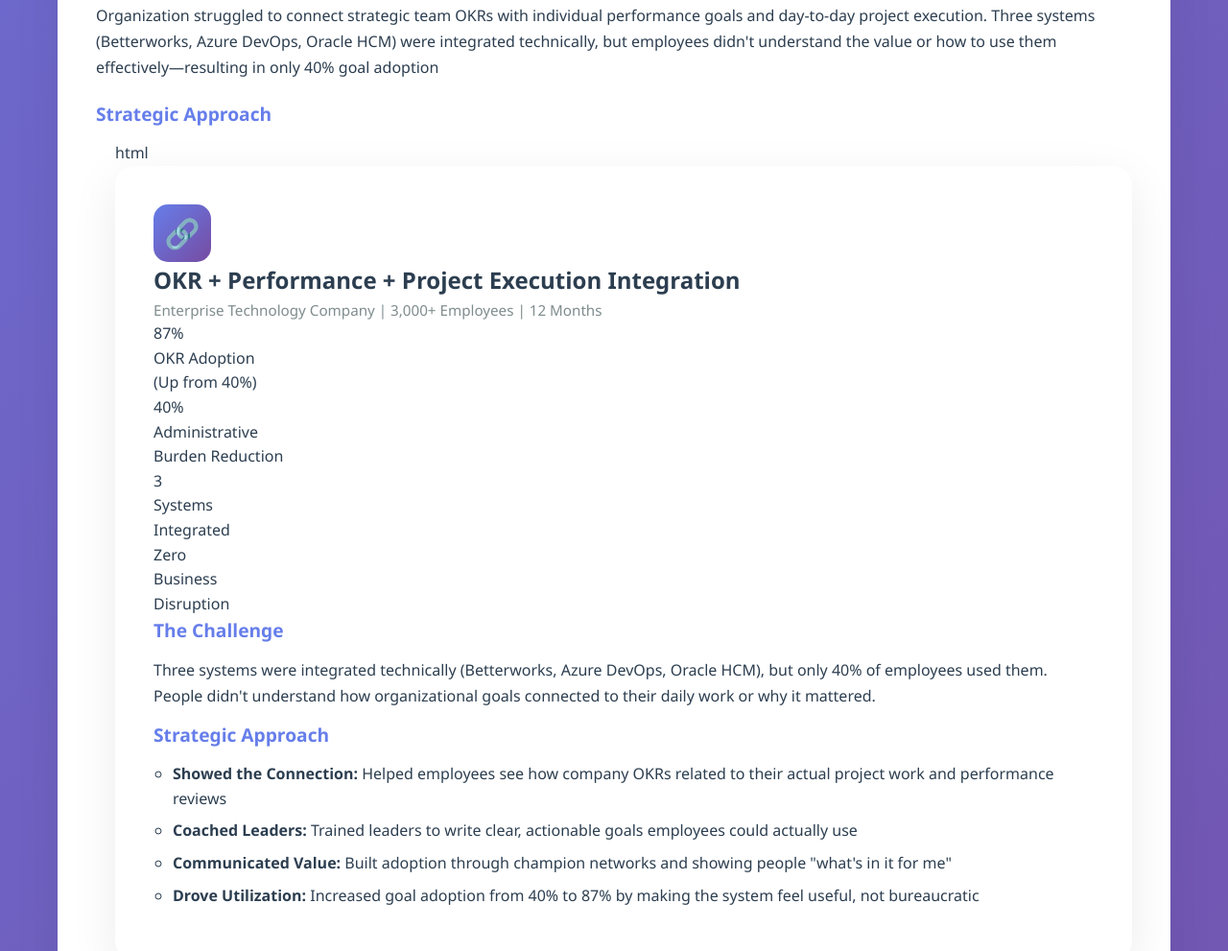
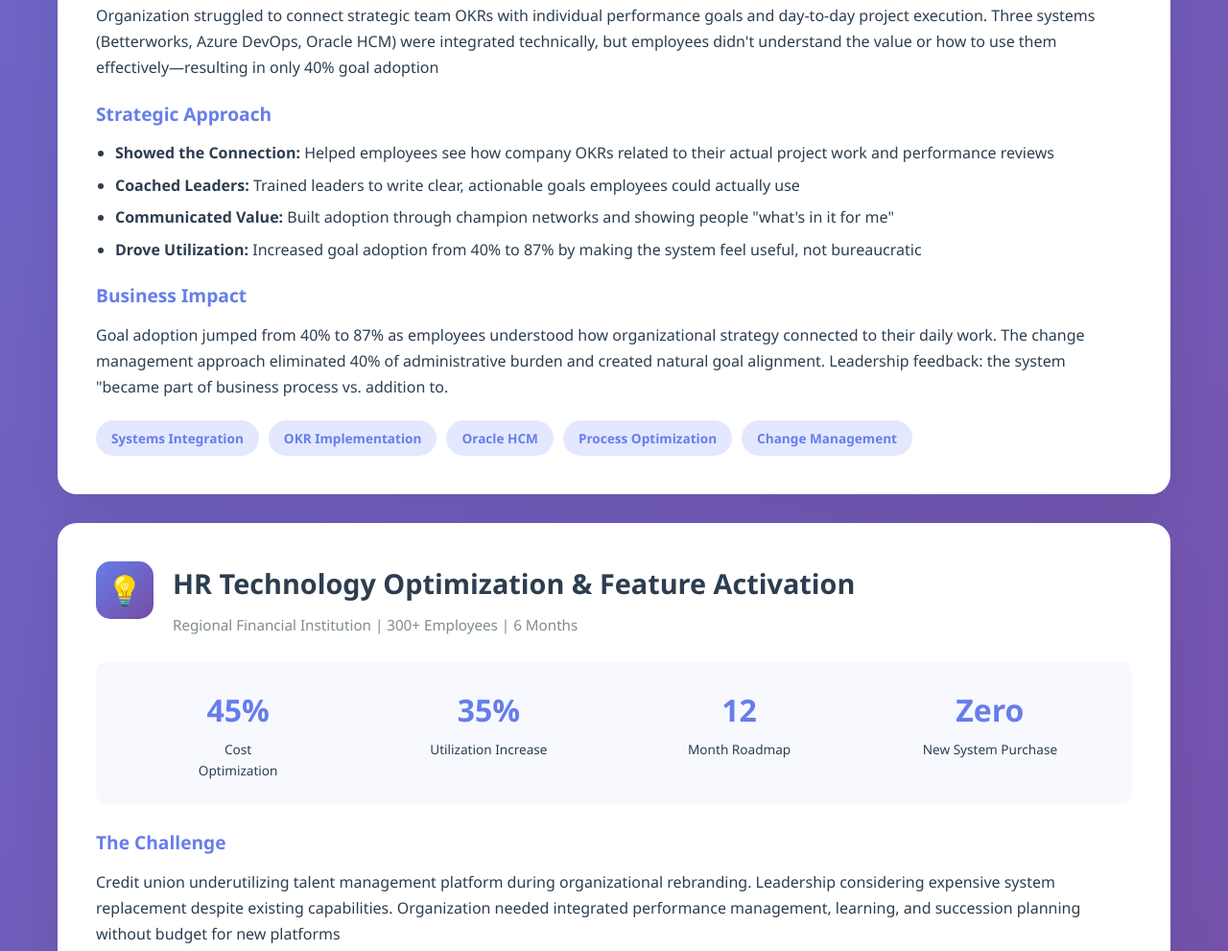
Before and after one commit to jflorxnt/Tech-Portfolio, a plain HTML site: page index.html in a window 1280 px wide. Shown: the part 3025-4016 px from the top of the page at 96% size. Drawn offline with Linux system fonts and the light colour scheme.

Commit message:
Update index.html

```diff
--- a/index.html
+++ b/index.html
@@ -557,34 +557,6 @@
             </div>
 
             <div class="project-section">
-                <h3>Strategic Approach</h3>
-                <ul>
-                    html<div class="project">
-    <div class="project-icon">🔗</div>
-    <h2>OKR + Performance + Project Execution Integration</h2>
-    <div class="project-meta">Enterprise Technology Company | 3,000+ Employees | 12 Months</div>
-
-    <div class="project-metrics">
-        <div class="project-metric">
-            <div class="project-metric-number">87%</div>
-            <div class="project-metric-label">OKR Adoption<br>(Up from 40%)</div>
-        </div>
-        <div class="project-metric">
-            <div class="project-metric-number">40%</div>
-            <div class="project-metric-label">Administrative<br>Burden Reduction</div>
-        </div>
-        <div class="project-metric">
-            <div class="project-metric-number">3</div>
-            <div class="project-metric-label">Systems<br>Integrated</div>
-        </div>
-        <div class="project-metric">
-            <div class="project-metric-number">Zero</div>
-            <div class="project-metric-label">Business<br>Disruption</div>
-        </div>
-    </div>
-
-    <h3>The Challenge</h3>
-    <p>Three systems were integrated technically (Betterworks, Azure DevOps, Oracle HCM), but only 40% of employees used them. People didn't understand how organizational goals connected to their daily work or why it mattered.</p>
 
     <h3>Strategic Approach</h3>
     <ul>
```
